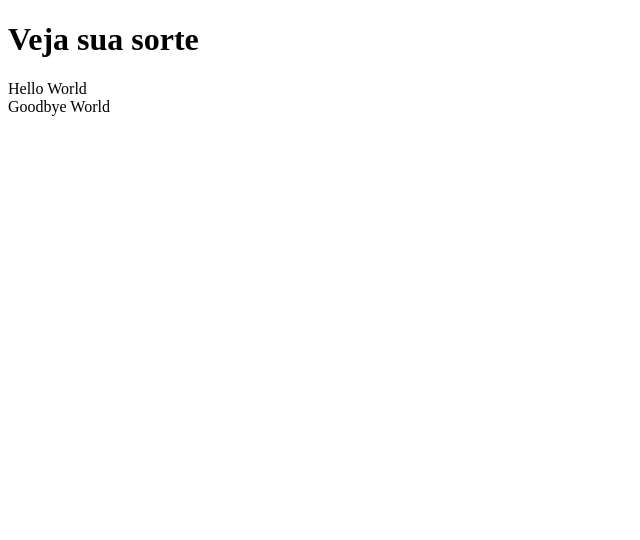
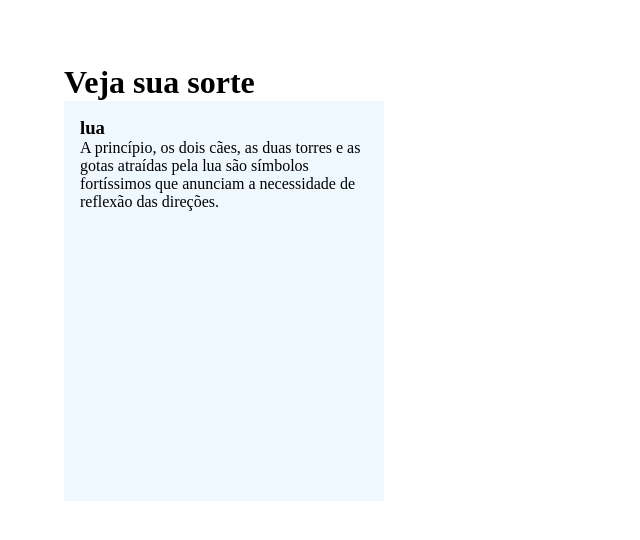
Before and after one commit to vasconsaurus/cartas, a plain HTML site: page index.html in a window 1280 px wide. Shown: the whole page, without its empty margins (0-640 px from the left). Drawn offline with nearby package versions, Linux system fonts and the light colour scheme.

Commit message:
Created the first card
A very simple first card. Next I want to create a proper
component, add about 3 cards, and iterate through those.

```diff
--- a/card.js
+++ b/card.js
@@ -1,12 +1,18 @@
+const root = document.getElementById('cards_container')
+
+const card_content = {
+  lua: "A princípio, os dois cães, as duas torres e as gotas atraídas pela lua são símbolos fortíssimos que anunciam a necessidade de reflexão das direções."
+}
+
 function message({children}) {
   return <div className="message">{children}</div>
 }
 
 const element = (
-      <div className="container">
-        {message({children: 'Hello World'})}
-        {message({children: 'Goodbye World'})}
+  <div className="card">
+    <h3>{Object.keys(card_content)}</h3>
+    <p>{Object.values(card_content)}</p>
   </div>
 )
 
-ReactDOM.createRoot(document.getElementById('cards_container')).render(element)
+ReactDOM.createRoot(root).render(element)
--- a/index.html
+++ b/index.html
@@ -4,6 +4,7 @@
   <meta charset="UTF-8">
   <meta http-equiv="X-UA-Compatible" content="IE=edge">
   <meta name="viewport" content="width=device-width, initial-scale=1.0">
+  <link rel="stylesheet" type="text/css" href="./style.css" />
   <title>Tarot Virtual</title>
 </head>
 <body>
--- /dev/null
+++ b/style.css
@@ -0,0 +1,17 @@
+*, *::before, *::after {
+  box-sizing: border-box;
+  margin: 0px;
+  padding: 0px;
+  /* border: 0.5px solid blue; */
+}
+
+body {
+  padding: 5%;
+}
+
+.card {
+  width: 25vw;
+  height: 50vh;
+  background-color: aliceblue;
+  padding: 1em;
+}
```
Lines whose indentation alone changed are shown as unchanged.
